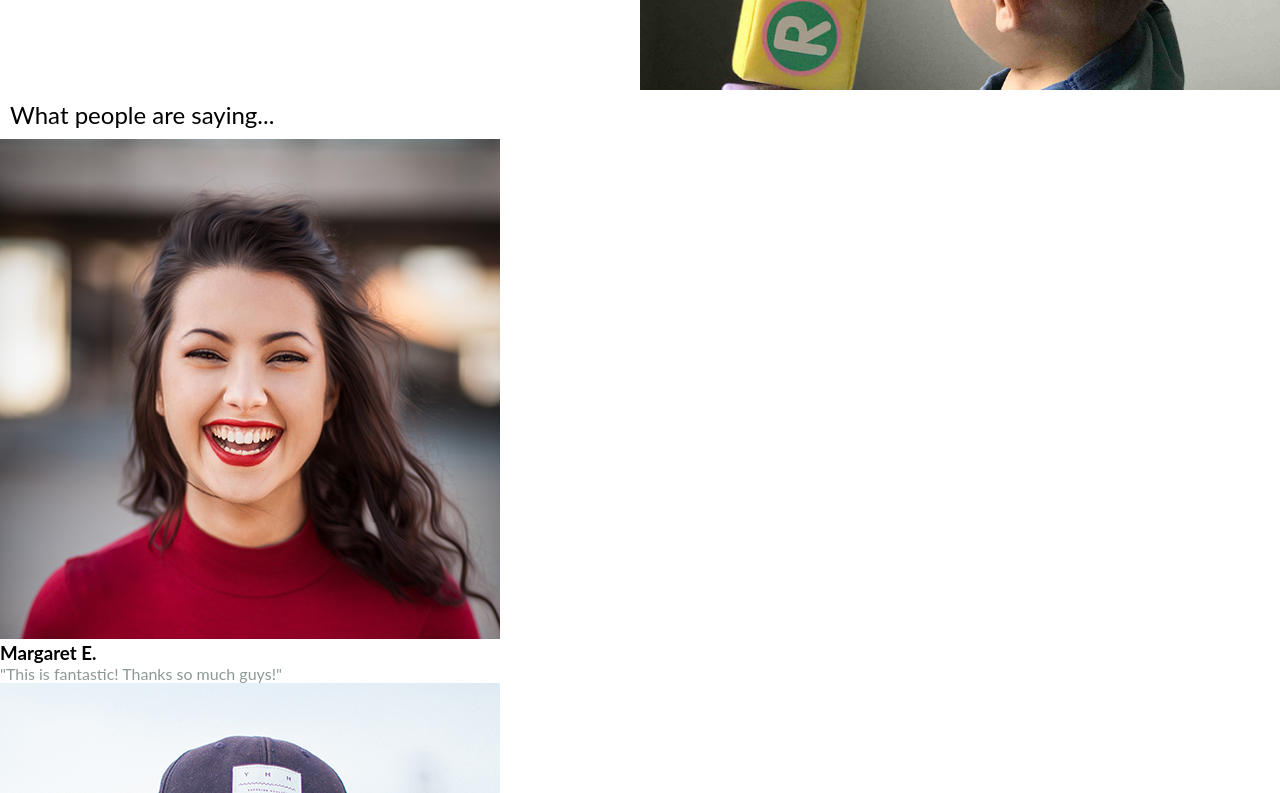
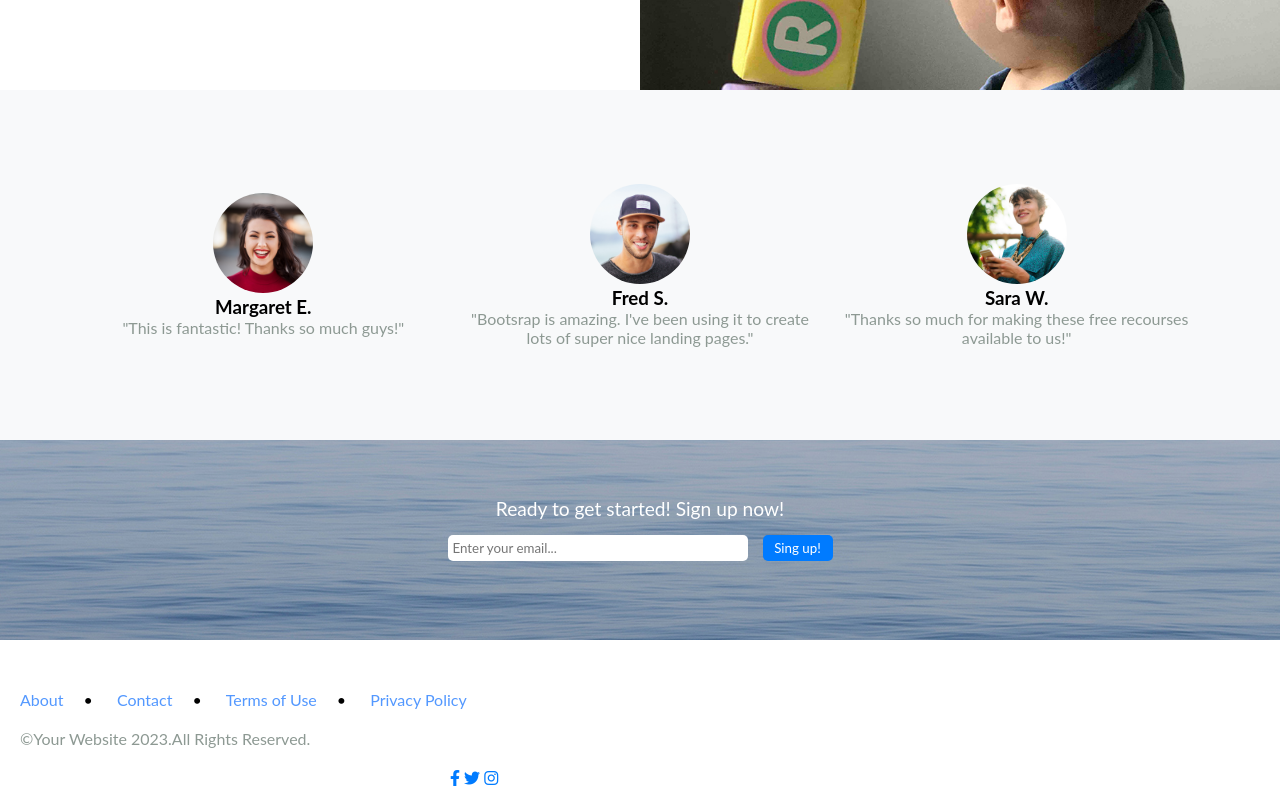
Before and after one commit to Abacevicius/resources, a website: page index.html in a window 1280 px wide. Shown: the part 1560-2353 px from the top of the page. Drawn offline with Linux system fonts and the light colour scheme.

Commit message:
Footer left

```diff
--- a/index.html
+++ b/index.html
@@ -77,7 +77,6 @@
 
 <!-- -------------Rewiews----------------- -->
 <section class="rew">
-  <h2>What people are saying...</h2>
   <div class="people">
   <img src="../app/images/testimonials-1.jpg" alt="">
   <h3>Margaret E.</h3>
@@ -88,6 +87,35 @@
   <h3>Fred S.</h3>
   <p>"Bootsrap is amazing. I've been using it to create lots of super nice landing pages."</p>
   </div>
+  <div class="people">
+  <img src="../app/images/testimonials-3.jpg" alt="">
+  <h3>Sara W.</h3>
+  <p>"Thanks so much for making these free recourses available to us!"</p>
+  </div>
 </section>
+<!-- Footer -->
+<header>
+      <div class="container_bottom">
+        <h2>Ready to get started! Sign up now!</h2>
+        <div class="email">
+          <input type="text" placeholder="Enter your email...">
+        <button class="btn">Sing up!</button>
+      </div>
+      </div>
+    </header>
+
+    <footer class="social">
+      <a href="#">About</a>•
+      <a href="#">Contact</a>•
+      <a href="#">Terms of Use</a>•
+      <a href="#">Privacy Policy</a>
+      <p>©Your Website 2023.All Rights Reserved.</p>
+    </div>
+<div class="logo">
+  <i class="fa-brands fa-facebook-f"></i>
+ <i class="fa-brands fa-twitter"></i>
+ <i class="fa-brands fa-instagram"></i>
+</div>
+    </footer>
 </body>
 </html>
--- a/scss/style.scss
+++ b/scss/style.scss
@@ -27,10 +27,12 @@ nav {
 button {
   background: #007bff;
   padding: 5px;
+  padding: 5px;
   width: 70px;
   color: white;
   border: none;
   border-radius: 5px;
+
 }
 
 // Header
@@ -40,7 +42,6 @@ button {
   align-items: center;
   background: url(../images/bg-masthead.jpg);
   background-position: center;
-  opacity: 1;
   text-align: center;
   height: 300px;
   padding: 100px;
@@ -59,15 +60,13 @@ button {
   width: 300px;
  }
  .email {
-display: grid;
+// display: grid;
 justify-content: center;
 align-items: center;
+display: flex;
+gap: 15px;
  }
 
-.email {
-  display: flex;
-  gap: 15px;
-}
 .btn {
   margin-top: 19px;
 }
@@ -116,7 +115,7 @@ h2 {
 .content {
   line-height: 25px;
   max-width: 500px;
-  min-width: 500px;
+  // min-width: 500px;
 }
  .article-2 {
   background: url(../images/bg-showcase-1.jpg);
@@ -133,3 +132,65 @@ h2 {
   background-position: center;
   background-size: cover;
  }
+ .rew {
+  display: grid;
+  justify-content: center;
+  align-items: center;
+  text-align: center;
+  grid-template-columns: 1fr 1fr 1fr;
+  gap: 30px;
+  padding-left: 90px;
+  padding-right: 90px;
+  margin: auto;
+  height: 350px;
+  background: #f8f9fa;
+}
+ .rew img{
+  border-radius: 100%;
+  width: 100px;
+ }
+ .container_bottom {
+  display: grid;
+  justify-content: center;
+  align-items: center;
+  background: url(../images/bg-masthead.jpg);
+  background-position: center;
+  opacity: 1;
+  text-align: center;
+  height: 200px;
+  padding-top: 10px;
+  color: white;
+ }
+
+ .container_bottom h2 {
+  display: grid;
+  justify-content: center;
+  font-size: 1.2em;
+ }
+ .container_bottom .email {
+  display: flex;
+  margin-top: -90px;
+  margin-bottom: 40px;
+ }
+
+a {
+  text-decoration: none;
+  margin: 20px;
+  color: #5398ff;
+}
+
+ .social {
+  height: 100px;
+  max-width: 500px;
+  display: inline-block;
+  margin-top: 50px;
+ }
+ .logo {
+  display: inline-block;
+ margin-left: 450px;
+  color: #007bff;
+ gap: 25px;
+ }
+ .social p {
+  margin: 20px;
+ }
```
Also changed, not shown: app/css/style.css.
